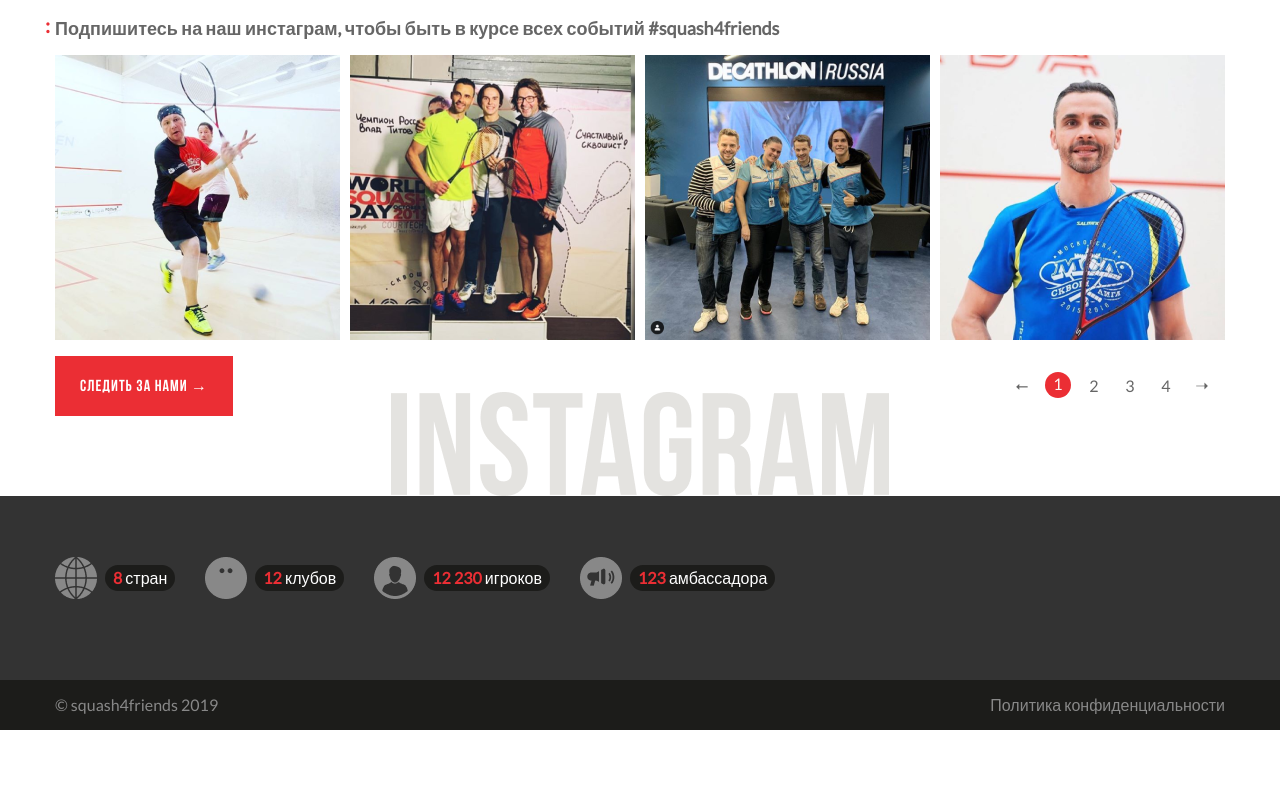
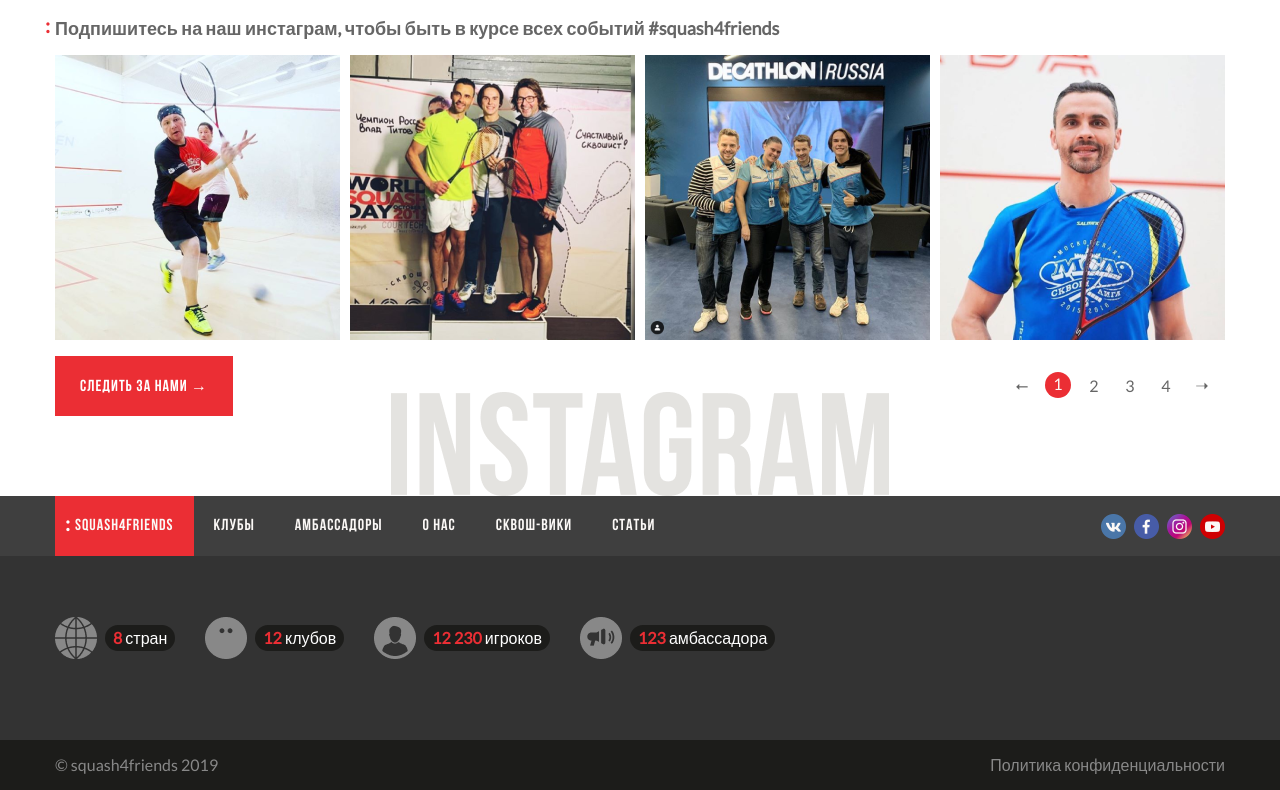
Before and after one commit to mirexdoors/squash4friends, a website built with webpack: page src/index.html in a window 1280 px wide. Shown: the part 1523-2313 px from the top of the page. Before the commit the page ends 2253 px from the top, so only its background shows below. Built offline with nearby package versions, Linux system fonts and the light colour scheme; a web font is replaced by a local one.

Commit message:
add footer

```diff
--- a/src/css/style.css
+++ b/src/css/style.css
@@ -142,19 +142,18 @@ ul {
 /*menu start*/
 .menu {
     display: flex;
-    height: 60px;
     justify-content: space-between;
     background: #E4E3E0;;
 }
-
+.menu__block {
+    height: 60px;
+}
 .navigation {
     width: 70%;
     display: flex;
     justify-content: flex-start;
 }
-.navigation__item {
 
-}
 .navigation__link{
     font-family: Bebas Neue, sans-serif;
     display: flex;
@@ -168,14 +167,14 @@ ul {
     letter-spacing: 1px;
     padding: 0 20px;
 }
-
+.navigation__link--white {
+    color: #FBF8F6;
+}
 .navigation__item.navigation__item--red {
     background: #EB2E34;
     letter-spacing: 2px;
 }
-.navigation__item--red .navigation__link {
-    color: #FFFFFF;
-}
+
 .feedback {
     display: flex;
     justify-content: space-between;
@@ -506,6 +505,18 @@ ul {
 }
 /*instagram end*/
 
+/*footerNav start*/
+.footer__nav {
+    background: #3F3F3F;
+}
+.footer__navContainer {
+    display: flex;
+    justify-content: space-between;
+    align-items: center;
+}
+
+/*footerNav end*/
+
 /*footerCounter start*/
 .footerCounter {
     padding: 45px 0 65px 0;
@@ -527,6 +538,7 @@ ul {
 
 }
 /*footerCounter end*/
+
 /*bottomBar start*/
 .bottomBar {
     color: #888888;
--- a/src/index.html
+++ b/src/index.html
@@ -63,7 +63,7 @@
         <nav class="menu__block navigation nav">
             <div class="navigation__item navigation__item--red ">
                 <div class="logoSymbol logoSymbol--link logoSymbol--white">
-                    <a class="navigation__link " href="/">squash4friends</a>
+                    <a class="navigation__link navigation__link--white" href="/">squash4friends</a>
                 </div>
             </div>
             <div class="navigation__item ">
@@ -230,6 +230,56 @@
         <img src="./img/instagram/insta_title.png" class="instagram__logo" alt="">
     </section>
     <footer class="footer">
+        <div class="footer__nav">
+        <div class="wrapper">
+            <div class="footer__navContainer">
+                <nav class="menu__block navigation nav">
+                    <div class="navigation__item navigation__item--red ">
+                        <div class="logoSymbol logoSymbol--link logoSymbol--white">
+                            <a class="navigation__link navigation__link--white" href="/">squash4friends</a>
+                        </div>
+                    </div>
+                    <div class="navigation__item ">
+                        <a class="navigation__link navigation__link--white" href="#">Клубы</a>
+                    </div>
+                    <div class="navigation__item ">
+                        <a class="navigation__link navigation__link--white" href="#">Амбассадоры</a>
+                    </div>
+                    <div class="navigation__item ">
+                        <a class="navigation__link navigation__link--white" href="#">О нас</a>
+                    </div>
+                    <div class="navigation__item">
+                        <a class="navigation__link navigation__link--white" href="#">Сквош-вики</a>
+                    </div>
+                    <div class="navigation__item ">
+                        <a class="navigation__link navigation__link--white" href="#">Статьи</a>
+                    </div>
+                </nav>
+                <div class="social toolbar__helper">
+                    <div class="social__item">
+                        <a href="https://vk.com" target="_blank" class="social__link">
+                            <img class="social__image" src="./img/socials/vk.png" alt="VK"/>
+                        </a>
+                    </div>
+                    <div class="social__item">
+                        <a href="https://facebook.com" target="_blank" class="social__link">
+                            <img class="social__image" src="./img/socials/fb.png" alt="FB"/>
+                        </a>
+                    </div>
+                    <div class="social__item">
+                        <a href="https://instagram.com" target="_blank" class="social__link">
+                            <img class="social__image" src="./img/socials/ig.png" alt="Instagram"/>
+                        </a>
+                    </div>
+                    <div class="social__item">
+                        <a href="https://youtube.com" target="_blank" class="social__link">
+                            <img class="social__image" src="./img/socials/yt.png" alt="youtube"/>
+                        </a>
+                    </div>
+                </div>
+            </div>
+        </div>
+        </div>
         <div class="footer__block footerCounter">
             <div class="wrapper">
                 <ul class="footerCounter__container counter">
```
